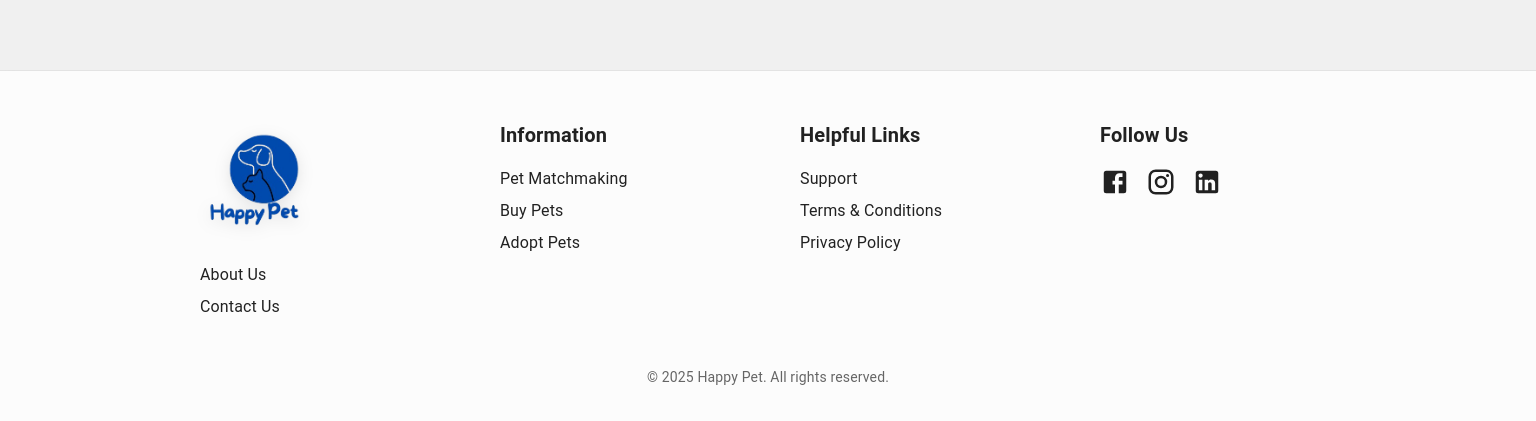
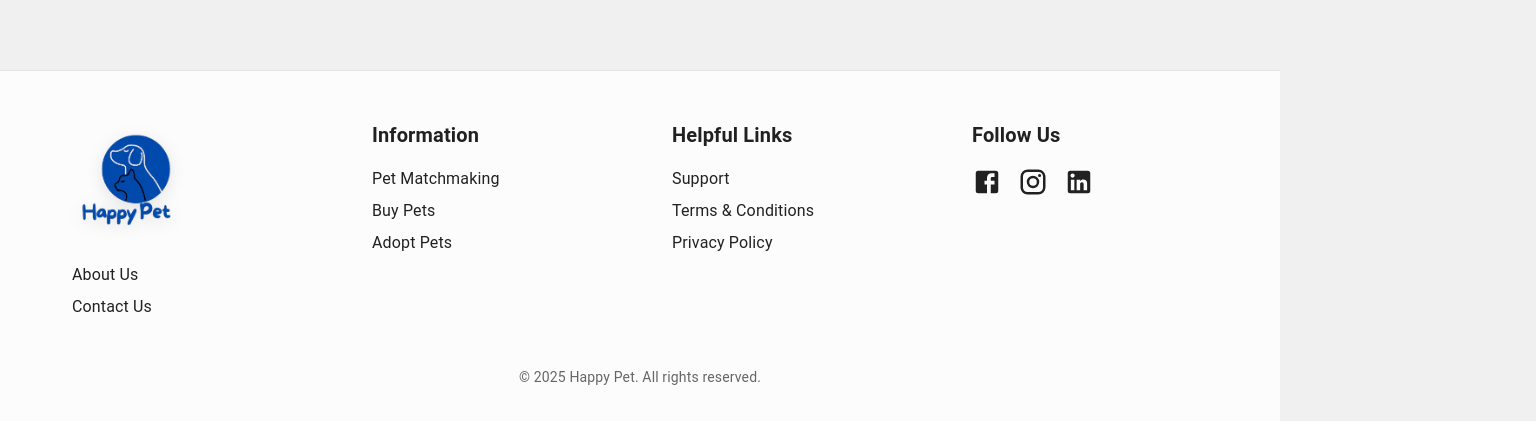
Before and after one commit to vihangajayasuriya446/Happy-Pet-Frontend, a React (Vite) app: page /dialog-payment in a window 1280 px wide. Shown: the part 864-1285 px from the top of the page, 1536 px wide, since content can reach past the window. Built offline with nearby package versions, Linux system fonts and the light colour scheme; no server answers.

Commit message:
fixed footer

```diff
--- a/src/Footer.tsx
+++ b/src/Footer.tsx
@@ -17,8 +17,7 @@ const Footer = () => {
         display: "flex",
         flexDirection: "column",
         justifyContent: "space-between",
-        width: "120%", // Changed from 100vw
-        overflowX: "hidden",
+        width: "100vw",
         marginLeft: "calc(-50vw + 50%)",
         boxSizing: "border-box",
       }}
```
